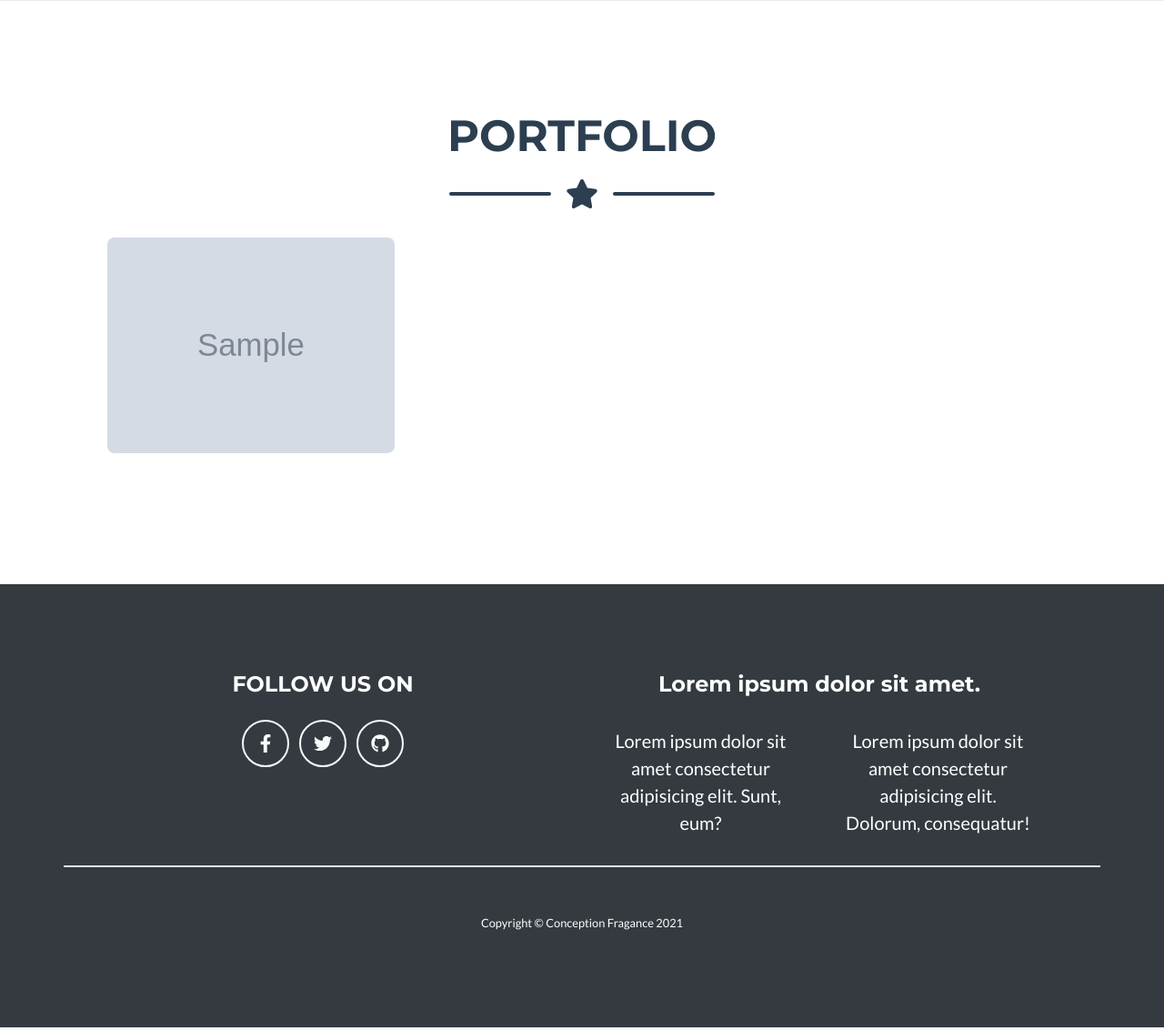
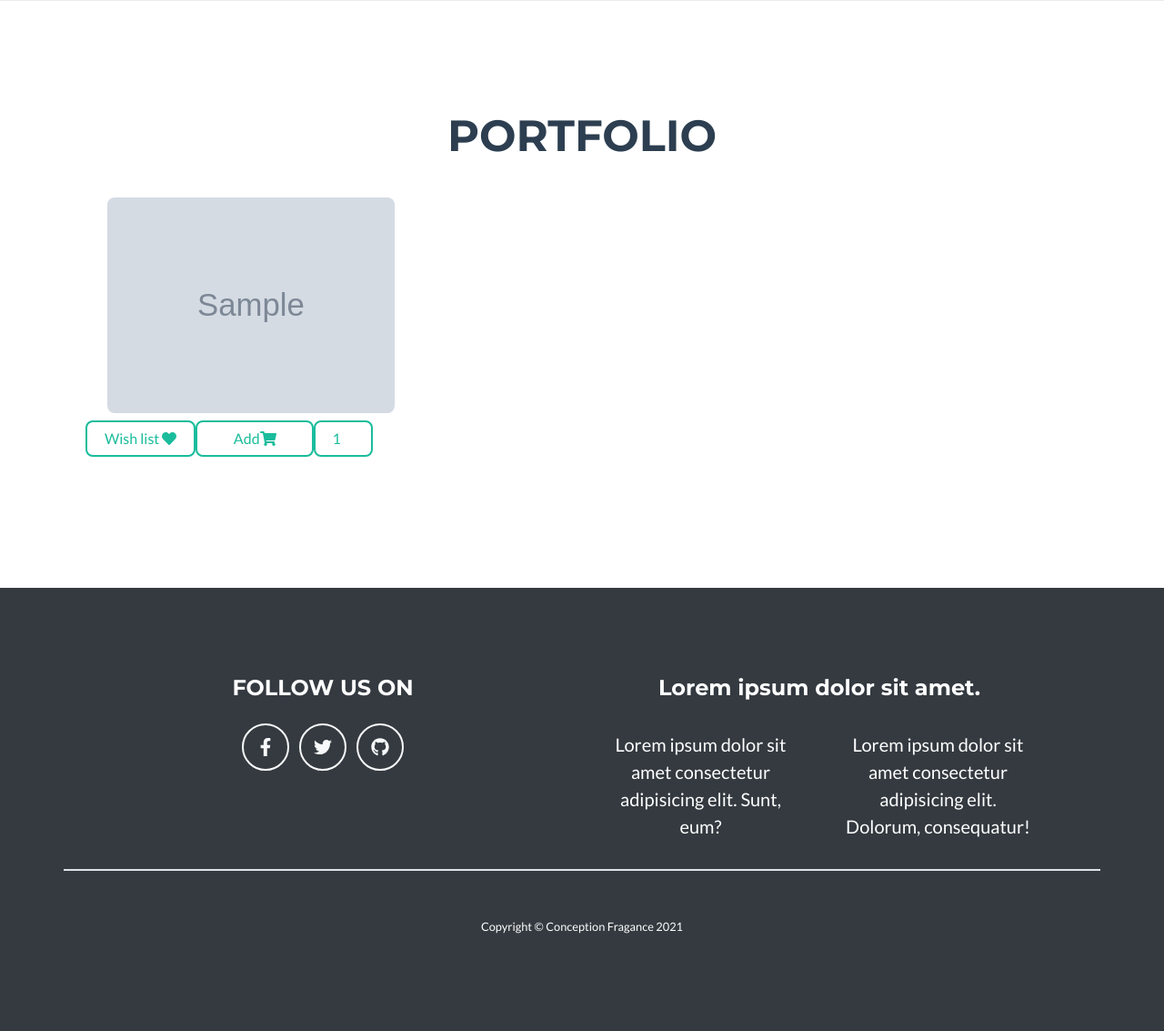
Before and after one commit to mframosg/FraganceStore, a Laravel app: page / in a window 1280 px wide. Shown: the part 395-1528 px from the top of the page at 91% size. Run offline with Laravel 8, Linux system fonts and the light colour scheme; tables that the repository leaves empty hold one stand-in row (values such as "Sample post"); grey boxes marked "Sample" are stand-in pictures; some libraries are stand-ins or nearby versions.

Commit message:
wish-list and card design

```diff
--- a/resources/views/home/index.blade.php
+++ b/resources/views/home/index.blade.php
@@ -3,13 +3,7 @@
 <section class="page-section portfolio" id="portfolio">
   <div class="container">
     <!-- Portfolio Section Heading-->
-    <h2 class="page-section-heading text-center text-uppercase text-secondary mb-0">Portfolio</h2>
-    <!-- Icon Divider-->
-    <div class="divider-custom">
-      <div class="divider-custom-line"></div>
-      <div class="divider-custom-icon"><i class="fas fa-star"></i></div>
-      <div class="divider-custom-line"></div>
-    </div>
+    <h2 class="page-section-heading text-center text-uppercase text-secondary mb-5">Portfolio</h2>
     <!-- Portfolio Grid Items-->
     <div class="row">
       <!-- Portfolio Item 1-->
@@ -26,6 +20,13 @@
         </a>
           <img class="img-fluid" src="{{ asset("/img/fragance/$fragance->image") }}" alt="not founded" />
         </div>
+        <div class="row">
+          <a href="#" class=" btn btn-outline-primary btn-block mt-2 col-4">Wish list <i class="fa 	far fas fa-heart"></i></a>
+          <form action="" method="post" class="row col-8" >
+            <a href="#" class=" btn btn-outline-primary btn-block col-8 mt-2">Add<i class="fa 	fas fa-shopping-cart"></i></a>
+            <input type="number" class="btn btn-outline-primary btn-block col-4 " value="1" min="1" max="99" />
+          </form>
+        </div>
       </div>
       @endforeach
     </div>
--- a/resources/views/home/info.blade.php
+++ b/resources/views/home/info.blade.php
@@ -45,7 +45,7 @@
                                     <div class="card">
                                       <div class="card-body">
                                         <h5 class="card-title">
-                                          <a style="text-decoration: none" href="{{ route('review.show', [$fragance->getId(), $review->getId()]) }}"> {{ $review->getComment() }}</a>
+                                            {{ $review->getComment() }}
                                         </h5>
                                       </div>
                                       <div class="card-footer">
--- a/resources/views/layouts/app.blade.php
+++ b/resources/views/layouts/app.blade.php
@@ -50,6 +50,9 @@
                   href="{{ route('admin.home') }}"
                   >Admin</a
                 >
+              </li>
+              <li class="nav-item mx-0 mx-lg-1" >
+                <a href="#" class="nav-link py-3 px-0 px-lg-3 rounded js-scroll-trigger"><i class="fas fa-heart"></i></a>
               </li>
             @endif
             <li class="nav-item mx-0 mx-lg-1">
```
Also changed, not shown: resources/views/home/wish-list.blade.php (added, +39 -0 lines), public/img/fragance/20210927214756.jpg (added).
